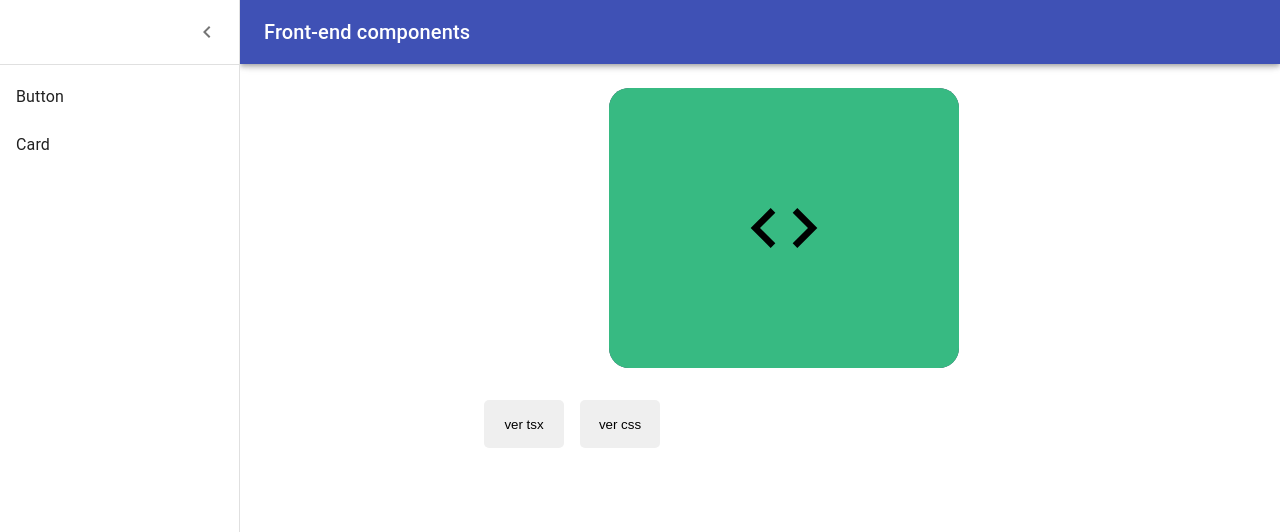
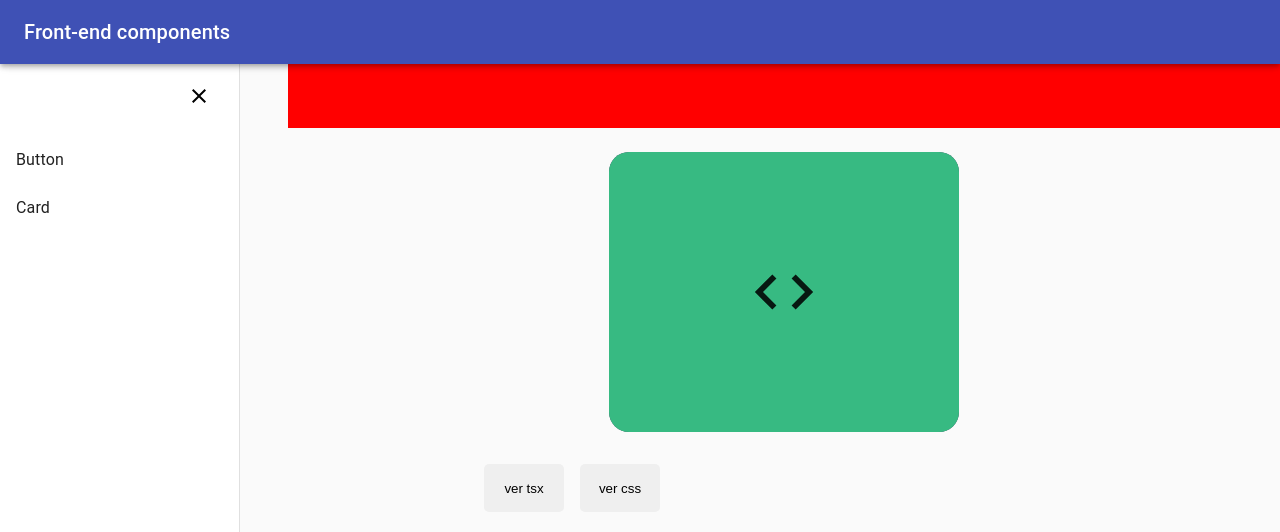
Before and after one commit to Williams25/front-end-components, a Next.js app: page /Cards in a window 1280 px wide. Both pictures are taken after a click on the button 36 px from the left and 32 px from the top of the page. Shown: the top 532 px of the page. Built offline with nearby package versions, Linux system fonts and the light colour scheme.

Commit message:
ajustando sidebar

```diff
--- a/src/components/SideBar/index.tsx
+++ b/src/components/SideBar/index.tsx
@@ -1,6 +1,5 @@
 import { useState, ReactNode } from "react";
 import { useStyles } from "./styles";
-import clsx from "clsx";
 import {
   useTheme,
   Drawer,
@@ -8,10 +7,10 @@ import {
   AppBar,
   Toolbar,
   Typography,
-  Divider,
   IconButton,
+  Grid,
 } from "@material-ui/core";
-import { ChevronLeft, ChevronRight, Menu } from "@material-ui/icons";
+import { Close, Menu } from "@material-ui/icons";
 import { Items } from "./Items";
 
 type SideBarProps = {
@@ -33,55 +32,82 @@ export const SideBar = ({ children, data }: SideBarProps) => {
 
   return (
     <div className={classes.root}>
-      {/* <CssBaseline /> */}
+      <CssBaseline />
       <AppBar
         position="fixed"
-        className={clsx(classes.appBar, {
-          [classes.appBarShift]: open,
-        })}
+        className={classes.appBar}
+        classes={{
+          root: classes.appBar,
+        }}
+        style={{ zIndex: 9999 }}
       >
         <Toolbar>
+          {!open && (
             <IconButton
-            color="inherit"
-            aria-label="open drawer"
               onClick={handleDrawerOpenAndClose}
-            edge="start"
-            className={clsx(classes.menuButton, open && classes.hide)}
+              style={{ marginRight: "0.5rem" }}
             >
-            <Menu />
+              <Menu style={{ color: "#fff" }} />
             </IconButton>
+          )}
+
           <Typography variant="h6" noWrap>
             Front-end components
           </Typography>
         </Toolbar>
       </AppBar>
+
+      <Grid
+        container
+        direction="row"
+        wrap="nowrap"
+        style={{ zIndex: 1, minHeight: "100vh" }}
+      >
+        {open && (
           <Drawer
             className={classes.drawer}
-        variant="persistent"
-        anchor="left"
-        open={open}
+            variant="permanent"
             classes={{
               paper: classes.drawerPaper,
             }}
+            style={{ zIndex: 1 }}
           >
-        <div className={classes.drawerHeader}>
-          <IconButton onClick={handleDrawerOpenAndClose}>
-            {theme.direction === "ltr" ? <ChevronLeft /> : <ChevronRight />}
+            <Toolbar style={{ zIndex: 1 }} />
+
+            <div
+              className={classes.drawerContainer}
+              style={{ zIndex: 1, minHeight: "100vh" }}
+            >
+              <div
+                className={classes.drawerContainerButton}
+                style={{
+                  display: "flex",
+                  justifyContent: "flex-end",
+                  alignItems: "flex-end",
+                  width: "100%",
+                  margin: "0.5rem 0",
+                  zIndex: 1,
+                }}
+              >
+                <IconButton
+                  className={classes.menuButton}
+                  onClick={handleDrawerOpenAndClose}
+                >
+                  <Close style={{ color: "#000" }} />
                 </IconButton>
               </div>
-        <Divider />
+              <Items data={data} />
+            </div>
+          </Drawer>
+        )}
+        <Toolbar />
 
-        <Items data={data} />
-      </Drawer>
+        <main style={{ flexGrow: 1, minHeight: "100vh" }}>
           <Toolbar />
-      <main
-        className={clsx(classes.content, {
-          [classes.contentShift]: open,
-        })}
-      >
           <div className={classes.drawerHeader} />
           {children}
         </main>
+      </Grid>
     </div>
   );
 };
--- a/src/components/SideBar/styles.ts
+++ b/src/components/SideBar/styles.ts
@@ -5,31 +5,42 @@ export const useStyles = makeStyles((theme) => ({
     display: "flex",
   },
   appBar: {
-    transition: theme.transitions.create(["margin", "width"], {
-      easing: theme.transitions.easing.sharp,
-      duration: theme.transitions.duration.leavingScreen,
-    }),
-  },
-  appBarShift: {
-    width: `calc(100% - ${drawerWidth}px)`,
-    marginLeft: drawerWidth,
-    transition: theme.transitions.create(["margin", "width"], {
-      easing: theme.transitions.easing.easeOut,
-      duration: theme.transitions.duration.enteringScreen,
-    }),
-  },
-  menuButton: {
-    marginRight: theme.spacing(2),
-  },
-  hide: {
-    display: "none",
+    zIndex: 1900,
   },
   drawer: {
     width: drawerWidth,
     flexShrink: 0,
+    overflowX: "hidden",
+    zIndex: 1,
   },
   drawerPaper: {
     width: drawerWidth,
+    overflowX: "hidden",
+    position: "relative",
+    zIndex: 10,
+  },
+  drawerContainer: {
+    overflow: "auto",
+    overflowX: "hidden",
+    zIndex: 1,
+  },
+  drawerContainerButton: {
+    "& svg": {
+      color: "#000 !important",
+    },
+  },
+  content: {
+    flexGrow: 1,
+    padding: theme.spacing(3),
+  },
+  menuButton: {
+    marginRight: theme.spacing(2),
+    "& svg": {
+      color: "#fff",
+    },
+  },
+  hide: {
+    display: "none",
   },
   drawerHeader: {
     display: "flex",
@@ -38,15 +49,7 @@ export const useStyles = makeStyles((theme) => ({
     // necessary for content to be below app bar
     ...theme.mixins.toolbar,
     justifyContent: "flex-end",
-  },
-  content: {
-    flexGrow: 1,
-    // padding: theme.spacing(3),
-    transition: theme.transitions.create("margin", {
-      easing: theme.transitions.easing.sharp,
-      duration: theme.transitions.duration.leavingScreen,
-    }),
-    marginLeft: -drawerWidth,
+    background: "red",
   },
   contentShift: {
     transition: theme.transitions.create("margin", {
@@ -55,4 +58,10 @@ export const useStyles = makeStyles((theme) => ({
     }),
     marginLeft: 0,
   },
+  iconWhile: {
+    color: "#fff",
+  },
+  iconDark: {
+    color: "#000",
+  },
 }));
```
Lines whose indentation alone changed are shown as unchanged.
